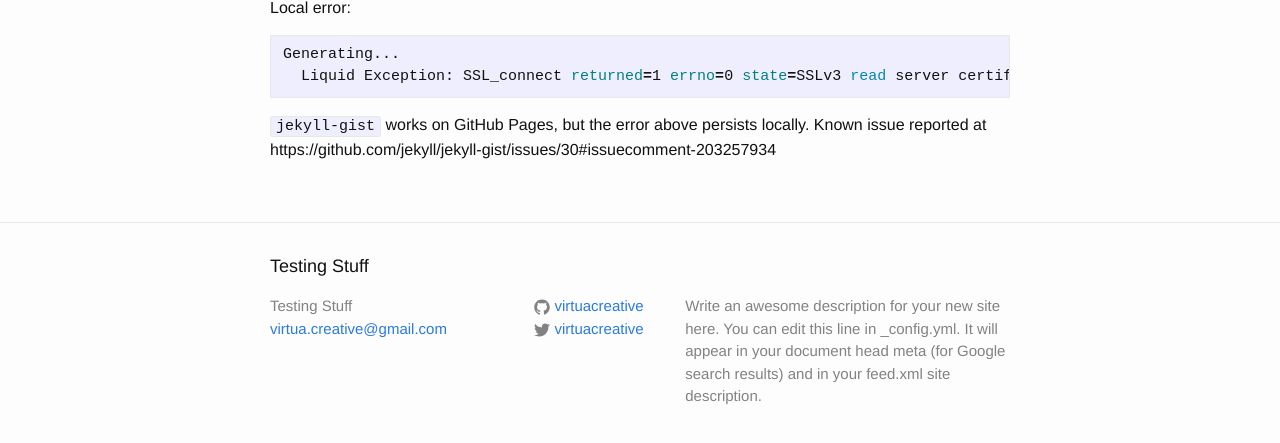
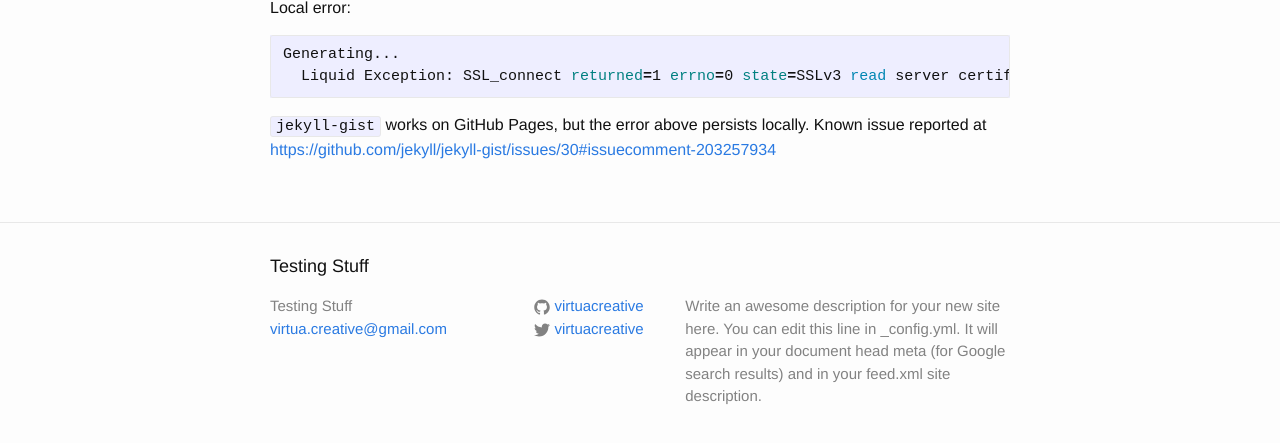
Before and after one commit to VirtuaCreative/test, a Jekyll site: the page built from _posts/2016-03-30-code-blocks.markdown, in a window 1280 px wide and 900 px high, scrolled down 3228 px, cut to the strip 432-875 px from the top of the window. Built offline with Jekyll 4.4.1, drawn with Linux system fonts in a browser that asks for light colours.

Commit message:
fix link
<link> (test)

````diff
--- a/_posts/2016-03-30-code-blocks.markdown
+++ b/_posts/2016-03-30-code-blocks.markdown
@@ -163,4 +163,4 @@ Generating...
   Liquid Exception: SSL_connect returned=1 errno=0 state=SSLv3 read server certificate B: certificate verify failed in C:/Users/Me/websites/test/_posts/2016-03-30-code-blocks.markdown jekyll 3.0.3 | Error:  SSL_connect returned=1 errno=0 state=SSLv3 read server certificate B: certificate verify failed
 ```
 
-`jekyll-gist` works on GitHub Pages, but the error above persists locally. Known issue reported at https://github.com/jekyll/jekyll-gist/issues/30#issuecomment-203257934
+`jekyll-gist` works on GitHub Pages, but the error above persists locally. Known issue reported at <https://github.com/jekyll/jekyll-gist/issues/30#issuecomment-203257934>
````
